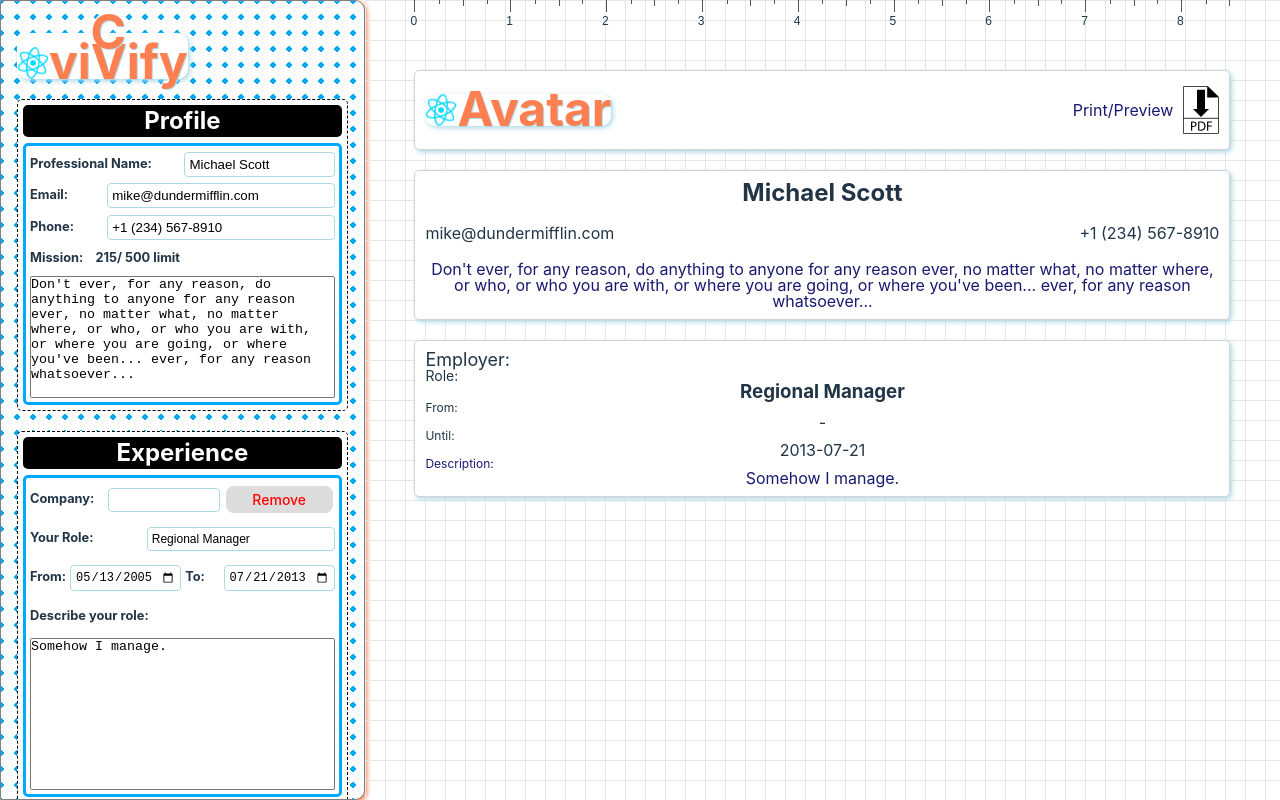
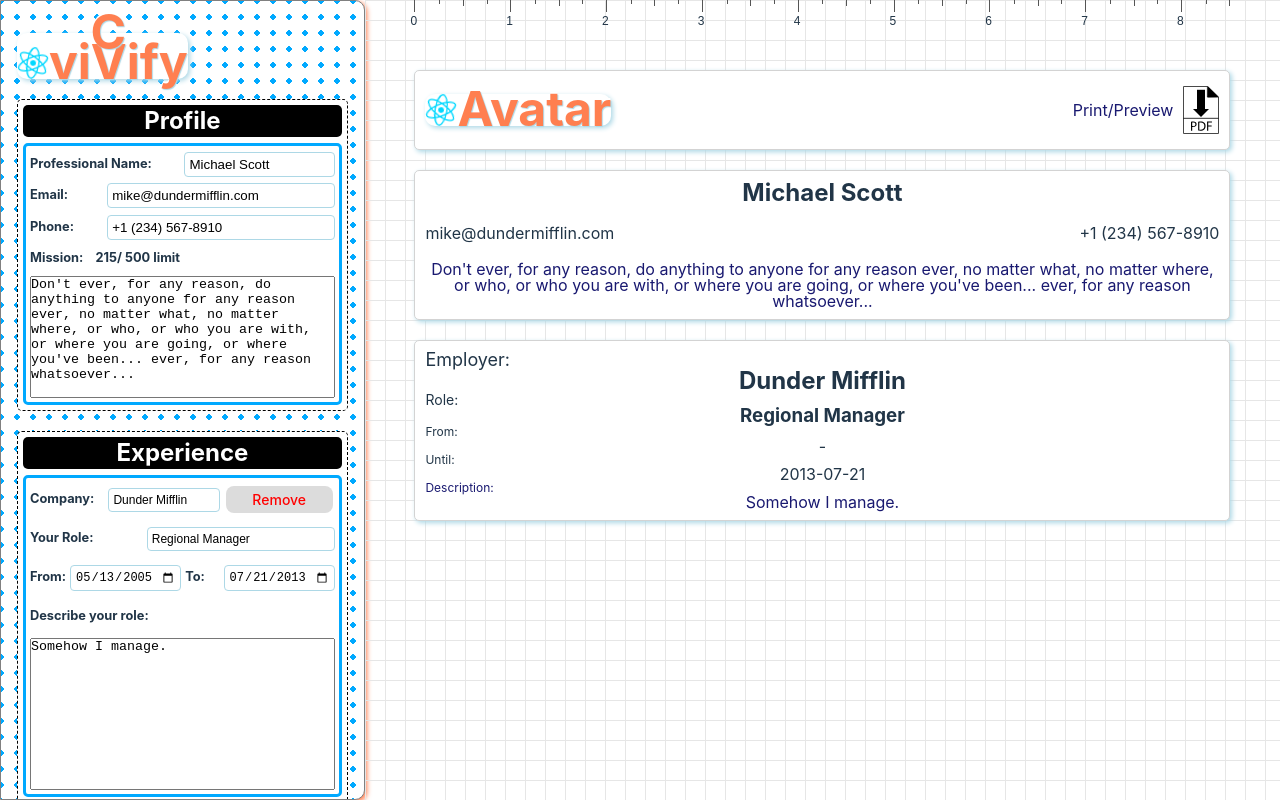
Before and after one commit to dtKinger/cvivify-react, a React (Vite) app: page / in a window 1280 px wide. Built offline with nearby package versions, Linux system fonts and the light colour scheme.

Commit message:
Semi-stable sidebar, able to add/remove

```diff
--- a/src/components/AppControl.jsx
+++ b/src/components/AppControl.jsx
@@ -13,28 +13,15 @@
 
 export function AppControl () {
 
-  const handleAddExperienceNode = (zData) => {
-    // Add a new experience node to the list
-    setExperiences((prevExperiences) => ({
-      ...prevExperiences,
-      [zData.sharedId]: zData,
-    }));
-    console.log(Experiences)
-  };
+  const handleAddExperienceNode = (newNodeData, sharedId) => {
 
-  const uniqueKey = () => crypto.randomUUID(); // Generates a uuid;
-
-  const addSection = () => {
-    const sharedId = uniqueKey();
     setExperiences((prevExperiences) => ({
       ...prevExperiences,
       [sharedId]: {
-        job_title: '',
-        starting_date: '',
-        worked_until: '',
-        job_description: '',
+        ...newNodeData
       },
     }));
+    console.log(Experiences)
   };
 
   const handleProfileChange = (key, value) => {
@@ -45,11 +32,9 @@
   };
 
   const handleExperienceChange = (sharedId, key, value) => {
-    console.log(`Handling change of :`)
-    console.log(sharedId)
-    console.log(key)
-    console.log(value)
-    setExperiences((prevExperiences) => ({
+
+    setExperiences((prevExperiences) => (
+      {
       ...prevExperiences,
       [sharedId]: {
         ...prevExperiences[sharedId],
@@ -72,7 +57,7 @@
   });
 
   const [experiences, setExperiences] = useState(Experiences); // State for storing experience nodes
-  const sharedId = uniqueKey();
+
   return(
     <>
       <Sidebar>
@@ -88,7 +73,7 @@
           onChange={handleExperienceChange}
           onAddNode={handleAddExperienceNode} // Pass the function to add nodes
           onRemoveNode={handleRemoveExperienceNode} // Pass the function to remove nodes
-          data={experiences}
+          experiences={experiences}
         />
 
       </Sidebar>
--- a/src/components/InputContainer.jsx
+++ b/src/components/InputContainer.jsx
@@ -1,7 +1,8 @@
 import { useState } from "react";
 import "../styles/Sidebar.css"
+import Experiences from "../data/experiences";
 
-const InputContainer = ({ section, idCounter, sharedId, data, onChange, onRemoveNode }) => {
+const InputContainer = ({ section, idCounter, sharedId, experiences, onChange, onRemoveNode }) => {
 
   const handleInputChange = (sharedId, key, value) => {
     onChange(sharedId, key, value); // Call the parent onChange to update AppControl state
@@ -20,12 +21,18 @@
   let textareaId = `${section}-text-area-${idCounter}`
 
   return (
-    <div className="inputs-container">
+    <div key={sharedId} className="inputs-container">
       <button className="btn delete-btn" onClick={handleRemoveInput}>
         Remove
       </button>
       <label className="form-label form-label__company" htmlFor={companyId}>Company: </label>
-      <input id={companyId} className="form-input form-input__company" type="text" />
+      <input
+        id={companyId}
+        className="form-input form-input__company"
+        type="text"
+        value={experiences[sharedId].company}
+        onChange={(e) => handleInputChange(e.target.sharedId, "company", e.target.value)}
+      />
       <label className="form-label form-label__job-title" htmlFor={jobId}>
         Your Role:
       </label>
@@ -34,8 +41,8 @@
         id={jobId}
         name={jobId}
         type="text"
-        value={data[0].job_title}
-        onChange={(e) => handleInputChange(sharedId, "job_title", e.target.value)}
+        value={experiences[sharedId].job_title}
+        onChange={(e) => handleInputChange("job_title", e.target.value)}
         // using the helper function handleChange which takes any prop as a key, then sets value
       />
       <label className="form-label form-label__start-date" htmlFor={startId}>
@@ -46,7 +53,7 @@
         id={startId}
         name={startId}
         type="date"
-        value={data[0].start_date}
+        value={experiences[sharedId].start_date}
         onChange={(e) => handleInputChange("starting_date", e.target.value)}
       />
       <label className="form-label form-label__end-date" htmlFor={endId}>
@@ -57,7 +64,7 @@
         id={endId}
         name={endId}
         type="date"
-        value={data[0].worked_until}
+        value={experiences[sharedId].worked_until}
         onChange={(e) => handleInputChange("worked_until", e.target.value)}
       />
       <label className="form-label form-label__textarea" htmlFor={textareaId}>
@@ -67,7 +74,7 @@
         id={textareaId}
         rows="10"
         className="textarea"
-        value={data[0].job_description}
+        value={experiences[sharedId].job_description}
         onChange={(e) => handleInputChange("job_description", e.target.value)}
       ></textarea>
     </div>
--- a/src/components/OutputExperience.jsx
+++ b/src/components/OutputExperience.jsx
@@ -1,11 +1,11 @@
 import { useState } from 'react';
 import '../styles/OutputArea.css'
 
-function OutputExperience({ experiencesArray }) {
-
-  const ListOutputExperiences = experiencesArray.map((node) => (
-      <div key={node.sharedId} section-id={node.sharedId} className="experience-node">
-        <h2 className="company-name"><span className="labels">Employer: </span>{node.company_name}</h2>
+function OutputExperience({ experiencesArray, sharedId }) {
+console.log(experiencesArray)
+  const ListOutputExperiences = experiencesArray.map((node, sharedId) => (
+      <div key={sharedId} section-id={node.sharedId} className="experience-node">
+        <h2 className="company-name"><span className="labels">Employer: </span>{node.company}</h2>
         <h3 className="job-title"><span className="labels">Role: </span>{node.job_title}</h3>
         <div className="job-dates">
           <span className="start-date"><span className="labels">From: </span>{node.starting_date} -</span>
--- a/src/components/SidebarSection.jsx
+++ b/src/components/SidebarSection.jsx
@@ -1,46 +1,26 @@
 import React, { useState } from 'react';
-import Experiences from '../data/experiences';
 import InputContainer from './InputContainer.jsx'
 import '../styles/Sidebar.css';
 
-function SidebarSection({ title, classes, data, onChange, onAddNode, onRemoveNode }) {
+function SidebarSection({ onRemoveNode, onChange, title, classes, experiences, onAddNode }) {
 
   const [idCounter, setIdCounter] = useState(0);
   const [inputContainerList, setInputContainerList] = useState([
     <InputContainer
     sharedId={0}
-    key={0}
+    key={idCounter}
     section={title}
     onChange={onChange}
-    data={data}
+    onRemoveNode={onRemoveNode}
+    experiences={experiences}
     />,
   ]);
 
   const handleAddBtnClick = () => {
+    const sharedId = crypto.randomUUID()
 
-    // Create a new node data object
-    const newNodeData = {
-      sharedId: crypto.randomUUID(),
-      job_title: "",
-      company: "",
-      start_date: "",
-      worked_until: "",
-      job_description: ""
-    };
-    // Push it into Experiences data
-    onAddNode(newNodeData);
+    onAddNode(sharedId)
 
-    setIdCounter((prev) => prev + 1);
-    setInputContainerList((prevList) => [
-      ...prevList,
-      <InputContainer
-      key={idCounter + 1}
-      section={title}
-      idCounter={idCounter + 1}
-      data // Leave this blank so additional sections don't load Michael Scott.
-      onChange={onChange}
-      />,
-    ]);
   };
 
   return (
--- a/src/data/experiences.js
+++ b/src/data/experiences.js
@@ -8,5 +8,5 @@
     job_description: 'Somehow I manage.'
   },
 ]
-
+console.log()
 export default Experiences;
```
